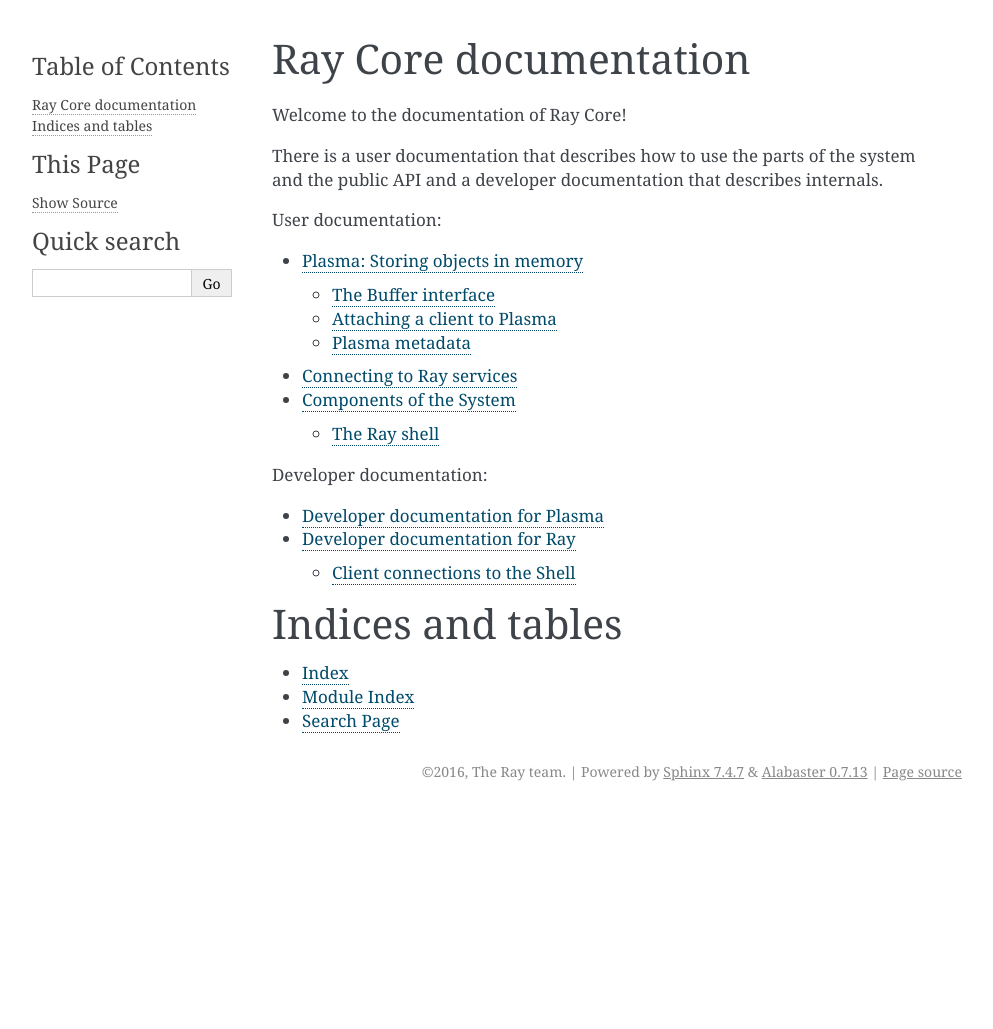
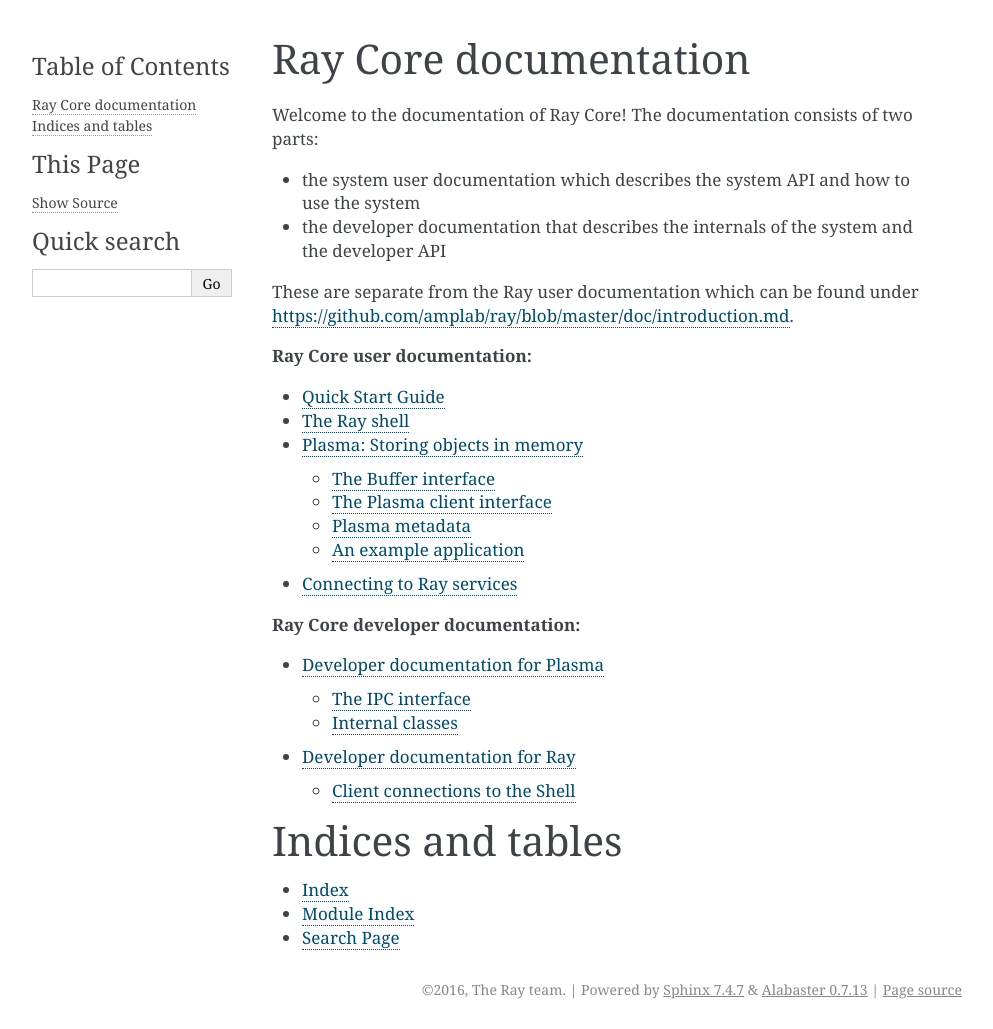
Before and after one commit to amplab/ray-core, a Sphinx documentation site: the page built from doc/index.rst, in a window 1280 px wide. Shown: the whole page, without its empty margins (148-1141 px from the left). Built offline with Sphinx 7.4.7, drawn with Linux system fonts in a browser that asks for light colours; formulas are drawn with MathJax 3; before the commit the page ends 900 px from its top, so only the background shows below that.

```diff
--- a/doc/index.rst
+++ b/doc/index.rst
@@ -6,21 +6,30 @@
 Ray Core documentation
 ======================
 
-Welcome to the documentation of Ray Core!
+Welcome to the documentation of Ray Core! The documentation consists of two
+parts:
 
-There is a user documentation that describes how to use the parts of the
-system and the public API and a developer documentation that describes
-internals.
+* the system user documentation which describes the system API and how to use the
+  system
 
-User documentation:
+* the developer documentation that describes the internals of the system and the
+  developer API
+
+These are separate from the Ray user documentation which can be found under
+https://github.com/amplab/ray/blob/master/doc/introduction.md.
+
+**Ray Core user documentation:**
 
 .. toctree::
    :maxdepth: 2
    :glob:
 
-   *
+   quickstart.rst
+   system.rst
+   plasma.rst
+   services.rst
 
-Developer documentation:
+**Ray Core developer documentation:**
 
 .. toctree::
    :maxdepth: 2
--- a/doc/internal/plasma.rst
+++ b/doc/internal/plasma.rst
@@ -1,14 +1,22 @@
 Developer documentation for Plasma
 ==================================
 
-.. doxygenclass:: plasma::PlasmaEntry
+The IPC interface
+-----------------
+
+.. literalinclude:: ../../src/plasma/service/plasma.mojom
+
+Internal classes
+----------------
+
+.. doxygenclass:: plasma::service::PlasmaEntry
    :project: ray
    :members:
 
-.. doxygenclass:: plasma::PlasmaImpl
+.. doxygenclass:: plasma::service::PlasmaImpl
    :project: ray
    :members:
 
-.. doxygenclass:: plasma::PlasmaServerApp
+.. doxygenclass:: plasma::service::PlasmaServerApp
    :project: ray
    :members:
--- a/doc/services.rst
+++ b/doc/services.rst
@@ -1,5 +1,10 @@
 Connecting to Ray services
 ==========================
+
+All the Ray services expose an API via IPC that can be called by any other
+services or applications. To learn more about services, please have a look
+at https://www.chromium.org/developers/design-documents/mojo and
+https://github.com/amplab/ray-core/tree/master/src/docs.
 
 .. doxygenclass:: shell::ClientContext
    :project: ray
```
Also changed, not shown: doc/plasma.rst (+52 -4 lines), doc/quickstart.rst (added, +46 -0 lines), doc/system.rst (+15 -6 lines), 8 other files.
